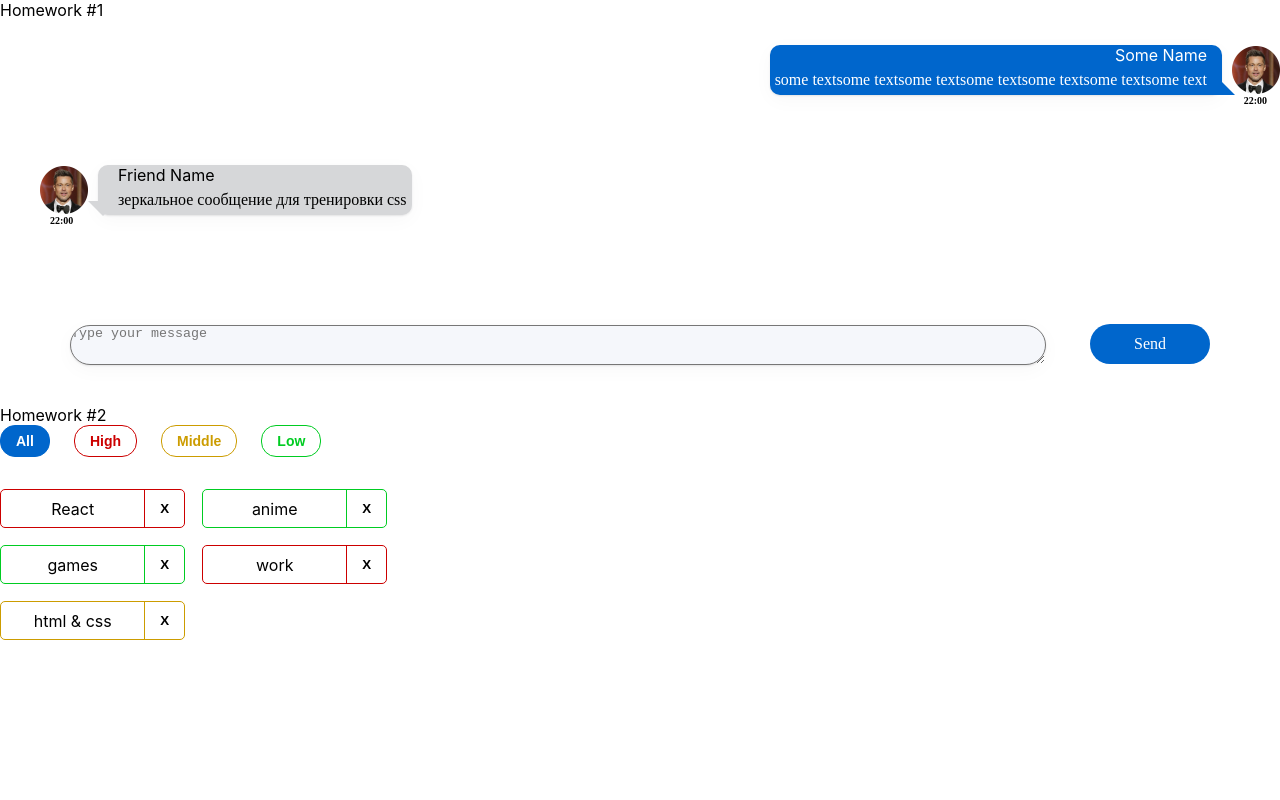
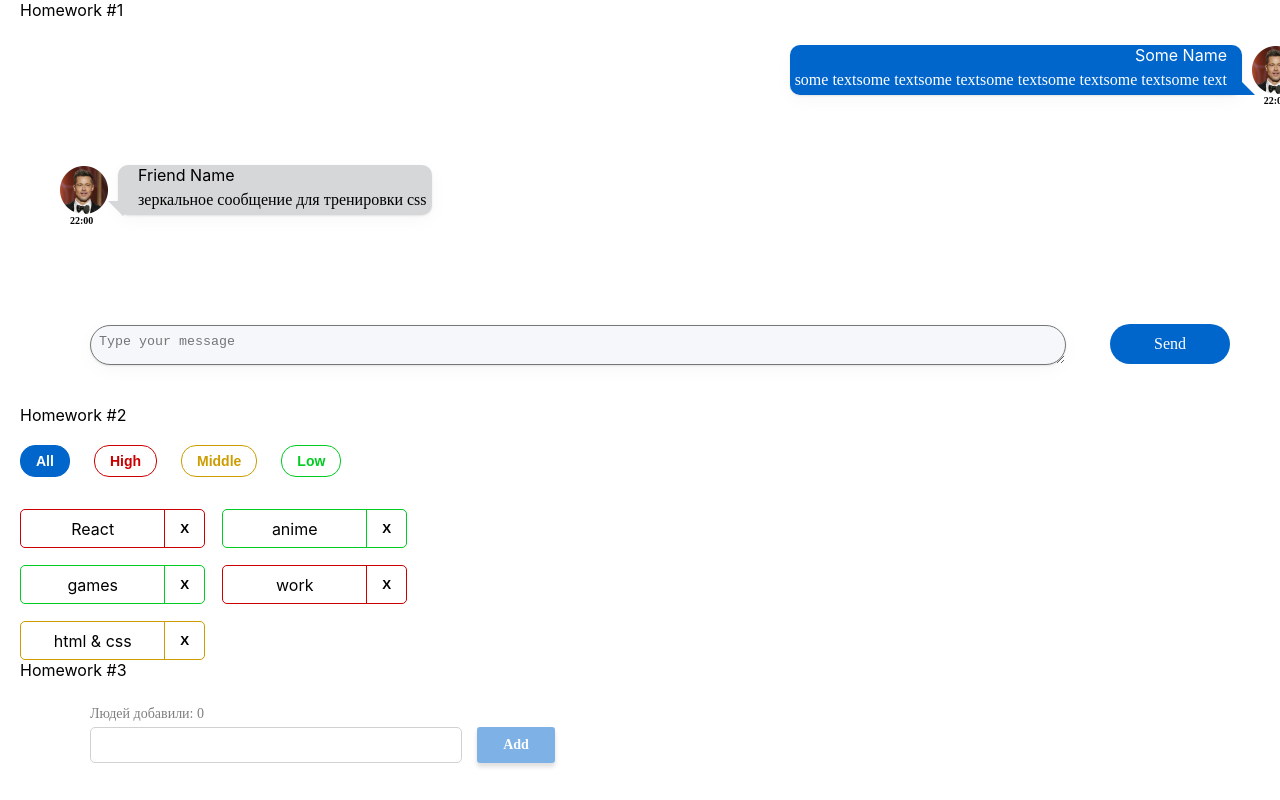
Before and after one commit to LidiiaArr/hwauto, a React (Create React App) app: page /#/ in a window 1280 px wide. Before the commit this address led to /#/pre-junior. Shown: the top 800 px of the page. Built offline with nearby package versions, Linux system fonts and the light colour scheme.

Commit message:
third hw

```diff
--- a/src/s1-main/App.module.css
+++ b/src/s1-main/App.module.css
@@ -3,9 +3,10 @@
 }
 
 .hw {
-
+    margin-left: 20px;
 }
 
 .hwTitle {
-
+    margin-left: 20px;
+    margin-bottom: 20px;
 }
--- a/src/s1-main/App.tsx
+++ b/src/s1-main/App.tsx
@@ -2,6 +2,7 @@ import React from 'react'
 import s from './App.module.css'
 import HW1 from '../s2-homeworks/hw01/HW1'
 import HW2 from "../s2-homeworks/hw02/HW2";
+import HW3 from "../s2-homeworks/hw03/HW3";
 
 function App() {
     return (
@@ -9,7 +10,7 @@ function App() {
             <HW1/>
             {/*раскомментировать по ходу выполнения*/}
             <HW2/>
-            {/*<HW3/>*/}
+            <HW3/>
             {/*<HW4/>*/}
 
             {/*при выполнении дз 5 и более - закомментировать здесь дз 1-4, так как они есть внутри дз 5*/}
--- a/src/s2-homeworks/hw01/message-sender/MessageSender.module.css
+++ b/src/s2-homeworks/hw01/message-sender/MessageSender.module.css
@@ -13,6 +13,7 @@
     box-shadow: 0px 5px 20px rgba(29, 33, 38, 0.03), 0px 1px 2px rgba(29, 33, 38, 0.1);
     border-radius: 20px;
     margin-left: 70px;
+    padding: 8px;
 }
 
 .button {
--- a/src/s2-homeworks/hw03/Greeting.module.css
+++ b/src/s2-homeworks/hw03/Greeting.module.css
@@ -1,35 +1,93 @@
 .greetingForm {
+    display: flex;
+    flex-direction: column;
 }
 
 .inputAndButtonContainer {
+    display: flex;
+    margin-left: 70px;
 }
 
 .error {
 }
 
 .input {
+    width: 372px;
+    height: 36px;
+    margin-right: 15px;
+    border: 1px solid #D1D1D1;
+    border-radius: 5px;
+    padding: 8px;
+    font-family: 'Montserrat';
+    font-style: normal;
+    font-weight: 500;
+    font-size: 16px;
+    line-height: 20px;
+
 }
 
 .input:focus {
+    border: 1px solid #D1D1D1;
+    border-radius: 5px;
 }
 
 .errorInput {
+    width: 372px;
+    height: 36px;
+    border: 1px solid #CC0000;
+    border-radius: 5px;
+    margin-right: 15px;
+
 }
 
 .button {
+    width: 78px;
+    height: 36px;
+    text-transform: capitalize;
+    border-radius: 3px;
+    color:white;
+    font-family: 'Montserrat';
+    font-style: normal;
+    font-weight: 600;
+    font-size: 14px;
+    line-height: 20px;
+    background-color: #0066CC;
+    border: none;
 }
 
 .button:focus {
+    background-color: red;
+
 }
 
 .button:active {
+    background-color: #0066CC;
 }
 
 .button:disabled {
+    background: #0066CC;
+    opacity: 0.5;
+    box-shadow: 0px 4px 4px rgba(0, 0, 0, 0.25);
 }
 
 .text {
+    margin: 5px;
+    margin-left: 70px;
+    font-family: 'Montserrat';
+    font-style: normal;
+    font-weight: 400;
+    font-size: 14px;
+    line-height: 17px;
+    color: rgba(0, 0, 0, 0.5);
 }
 
 .greeting {
+    margin-left: 70px;
+    margin-top: 15px;
+    font-family: 'Montserrat';
+    font-style: normal;
+    font-weight: 500;
+    font-size: 14px;
+    line-height: 17px;
+    color: #000000;
 }
--- a/src/s2-homeworks/hw03/Greeting.tsx
+++ b/src/s2-homeworks/hw03/Greeting.tsx
@@ -1,15 +1,16 @@
 import React, {ChangeEvent, KeyboardEvent} from 'react'
 import s from './Greeting.module.css'
+import {UserType} from "./HW3";
 
 type GreetingPropsType = {
-    name: any // need to fix any
-    setNameCallback: any // need to fix any
-    addUser: any // need to fix any
-    onBlur: any // need to fix any
-    onEnter: any // need to fix any
-    error: any // need to fix any
-    totalUsers: any // need to fix any
-    lastUserName?: any // need to fix any
+    name: string // need to fix any
+    setNameCallback: (e: ChangeEvent<HTMLInputElement>) => void // need to fix any
+    addUser: () => void // need to fix any
+    onBlur: () => void // need to fix any
+    onEnter: (e: KeyboardEvent<HTMLInputElement>) => void // need to fix any
+    error: string // need to fix any
+    totalUsers: number // need to fix any
+    lastUserName?:  string | undefined // need to fix any
 }
 
 // презентационная компонента (для верстальщика)
@@ -25,7 +26,7 @@ const Greeting: React.FC<GreetingPropsType> = (
         lastUserName,
     } // деструктуризация пропсов
 ) => {
-    const inputClass = s.errorInput // need to fix with (?:)
+    const inputClass = error ? s.errorInput : s.input // need to fix with (?:)
 
     return (
         <div id={'hw3-form'} className={s.greetingForm}>
--- a/src/s2-homeworks/hw03/GreetingContainer.tsx
+++ b/src/s2-homeworks/hw03/GreetingContainer.tsx
@@ -3,18 +3,29 @@ import Greeting from './Greeting'
 import { UserType } from './HW3'
 
 type GreetingContainerPropsType = {
-    users: any // need to fix any
-    addUserCallback: any // need to fix any
+    users: UserType[] // need to fix any
+    addUserCallback: (name: string) => void // need to fix any
 }
 
-export const pureAddUser = (name: any, setError: any, setName: any, addUserCallback: any) => {
+export const pureAddUser = (name: string, setError: any, setName: any, addUserCallback: (name: string) => void) => {
     // если имя пустое - показать ошибку, иначе - добавить юзера и очистить инпут
+    const trimName= name.trim()
+    //Метод trim() удаляет пробельные символы с начала и конца строки
+    if (trimName.length === 0) setError('Ошибка! Введите имя!')
+    if(trimName.length > 0) {
+        addUserCallback(name)
+        setName("")
+    }
 }
 
 export const pureOnBlur = (name: any, setError: any) => { // если имя пустое - показать ошибку
+    const trimName= name.trim()
+    //Метод trim() удаляет пробельные символы с начала и конца строки
+    if (trimName.length === 0)setError('Ошибка! Введите имя!')
 }
 
-export const pureOnEnter = (e: any, addUser: any) => { // если нажата кнопка Enter - добавить
+export const pureOnEnter = (e: KeyboardEvent<HTMLInputElement>, addUser: any) => { // если нажата кнопка Enter - добавить
+    if(e.key === "Enter") addUser()
 }
 
 // более простой и понятный для новичков
@@ -26,11 +37,11 @@ const GreetingContainer: React.FC<GreetingContainerPropsType> = ({
     addUserCallback,
 }) => {
     // деструктуризация пропсов
-    const [name, setName] = useState<any>('') // need to fix any
-    const [error, setError] = useState<any>('') // need to fix any
+    const [name, setName] = useState<string>('') // need to fix any
+    const [error, setError] = useState<string>("") // need to fix any
 
-    const setNameCallback = (e: any) => { // need to fix any
-        setName('some name') // need to fix
+    const setNameCallback = (e: ChangeEvent<HTMLInputElement>) => { // need to fix any
+        setName(e.currentTarget.value) // need to fix
 
         error && setError('')
     }
@@ -42,12 +53,12 @@ const GreetingContainer: React.FC<GreetingContainerPropsType> = ({
         pureOnBlur(name, setError)
     }
 
-    const onEnter = (e: any) => {
+    const onEnter = (e: KeyboardEvent<HTMLInputElement>) => {
         pureOnEnter(e, addUser)
     }
+    const totalUsers = users.length // need to fix
+    const lastUserName = users.length ? users[users.length-1].name : undefined
 
-    const totalUsers = 0 // need to fix
-    const lastUserName = 'some name' // need to fix
 
     return (
         <Greeting
--- a/src/s2-homeworks/hw03/HW3.tsx
+++ b/src/s2-homeworks/hw03/HW3.tsx
@@ -19,20 +19,22 @@ import GreetingContainer from './GreetingContainer'
 
 // types
 export type UserType = {
-    _id: any // need to fix any
-    name: any // need to fix any
+    _id: string // need to fix any
+    name: string // need to fix any
 }
 
 export const pureAddUserCallback = (name: any, setUsers: any, users: any) => { // need to fix any
     const user = { // need to fix
+        name: name,
+        _id: v1(),
     }
     setUsers([...users, user])
 }
 
 const HW3 = () => {
-    const [users, setUsers] = useState<any>([]) // need to fix any
+    const [users, setUsers] = useState<UserType[]>([]) // need to fix any
 
-    const addUserCallback = (name: any) => { // need to fix any
+    const addUserCallback = (name: string) => { // need to fix any
         pureAddUserCallback(name, setUsers, users)
     }
 
```
